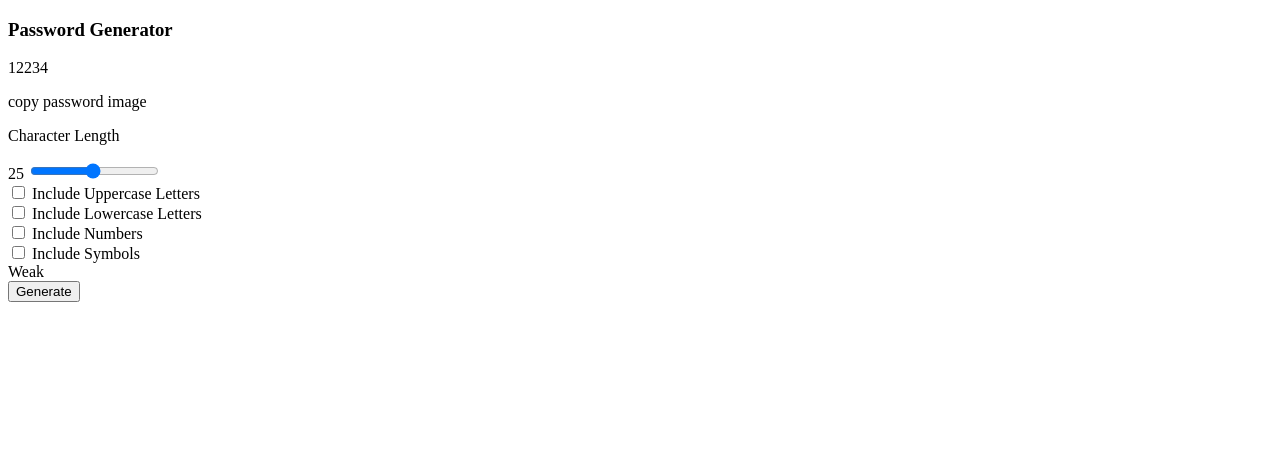
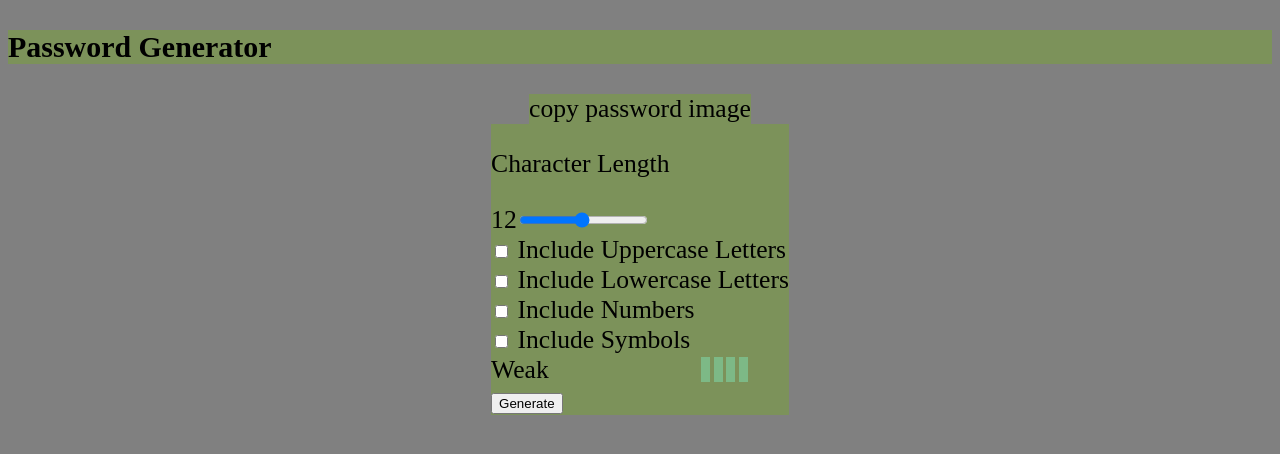
Before and after one commit to jarikhenriksen/passwordGenerator, a plain HTML site: page index.html in a window 1280 px wide. Both pictures are taken after a click on the button "Generate". Drawn offline with Linux system fonts and the light colour scheme.

Commit message:
add logic, password now generates

```diff
--- a/index.html
+++ b/index.html
@@ -14,16 +14,16 @@
         <h3>Password Generator</h3>
       </div>
 
-      <div id="fullBox">
-
       <div id="passwordAndCopy">
         <span id="password">
-                <p>12234</p>
+            12234
         </span>
         <span id="copyButton">
-                <p>copy password image</p>
+            copy password image
         </span>
     </div>
+
+      <div id="fullBox">
 
         <div id="generatorBox">
 
@@ -32,11 +32,14 @@
                     <p>Character Length</p>
                 </span>
 
+                <div id="slideAndNumber">
                     <span id="characterLengthNumber">
-                    <p>12</p>
+                        12
                     </span>
 
                     <input type="range" min="1" max="50" value="25" class="slider" id="characterRangeSlider"><br>
+                </div>
+
 
                 <input type="checkbox" id="upperCase" name="upperCase" value="upperCase">
                 <label for="upperCase">Include Uppercase Letters</label><br>
@@ -61,7 +64,7 @@
                 </span>
             </div>
 
-            <button id="generateButton">Generate</button>
+            <button id="generateButton" onclick="generatePassword()">Generate</button>
         </div>
       </div>
 
--- a/script.js
+++ b/script.js
@@ -2,8 +2,47 @@
 let slider = document.getElementById('characterRangeSlider')
 let sliderValue = document.getElementById('characterLengthNumber')
 
-sliderValue.innerText = slider.value
+// sliderValue.innerText = slider.value
 
 slider.oninput = function() {
-    sliderValue.innerHTML = this.value
+
+    sliderValue.innerText = this.value
 }
+
+
+function generatePassword() {
+
+    let passwordLength = parseInt(sliderValue.innerText)
+
+    let password = ''
+    let passwordoptions = ''
+    let upperCase = document.getElementById('upperCase')
+    let lowerCase = document.getElementById('lowerCase')
+    let numbers = document.getElementById('numbers')
+    let symbols = document.getElementById('symbols')
+
+    if (upperCase.checked) {
+        passwordoptions += 'ABCDEFGHIJKLMNOPQRSTUVWXYZ'
+    }
+
+    if (lowerCase.checked) {
+        passwordoptions += 'abcdefghijklmnopqrstuvwxyz'
+    }
+
+    if (numbers.checked) {
+        passwordoptions += '1234567890'
+    }
+
+    if (symbols.checked) {
+        passwordoptions += '!@#$%^&*()-_=+`~/?[]{}.,:;'
+    }
+
+
+
+    for (let i=0;i<passwordLength;i++) {
+        password += passwordoptions.charAt(Math.floor(Math.random() * passwordoptions.length));
+    }
+
+    document.getElementById('password').innerText = password
+
+}
--- a/style.css
+++ b/style.css
@@ -0,0 +1,49 @@
+html, body {
+    background-color: grey;
+    font-size: 2vw;
+}
+
+#title {
+    background-color: rgba(115, 185, 9, 0.315);
+}
+
+#passwordAndCopy {
+    background-color: rgba(115, 185, 9, 0.315);
+    display: flex;
+    flex-direction: row;
+    flex-wrap: wrap;
+    width: fit-content;
+    margin: auto;
+}
+
+
+#fullBox {
+    background-color: rgba(115, 185, 9, 0.315);
+    display: flex;
+    flex-direction: column;
+    flex-wrap: wrap;
+    align-content: center;
+    width: fit-content;
+    margin: auto;
+}
+
+#slideAndNumber {
+    display: flex;
+    flex-direction: row;
+    height: 10%;
+}
+
+#passwordStrengthIcon {
+    display: flex;
+    flex-direction: row;
+    flex-wrap: wrap;
+    width: 30%;
+    float: right;
+}
+
+.strengthIndicator {
+    min-height: 2vw;
+    min-width: 0.7vw;
+    background-color: rgba(127, 255, 212, 0.356);
+    margin: 2%
+}
```
Lines whose indentation alone changed are shown as unchanged.
